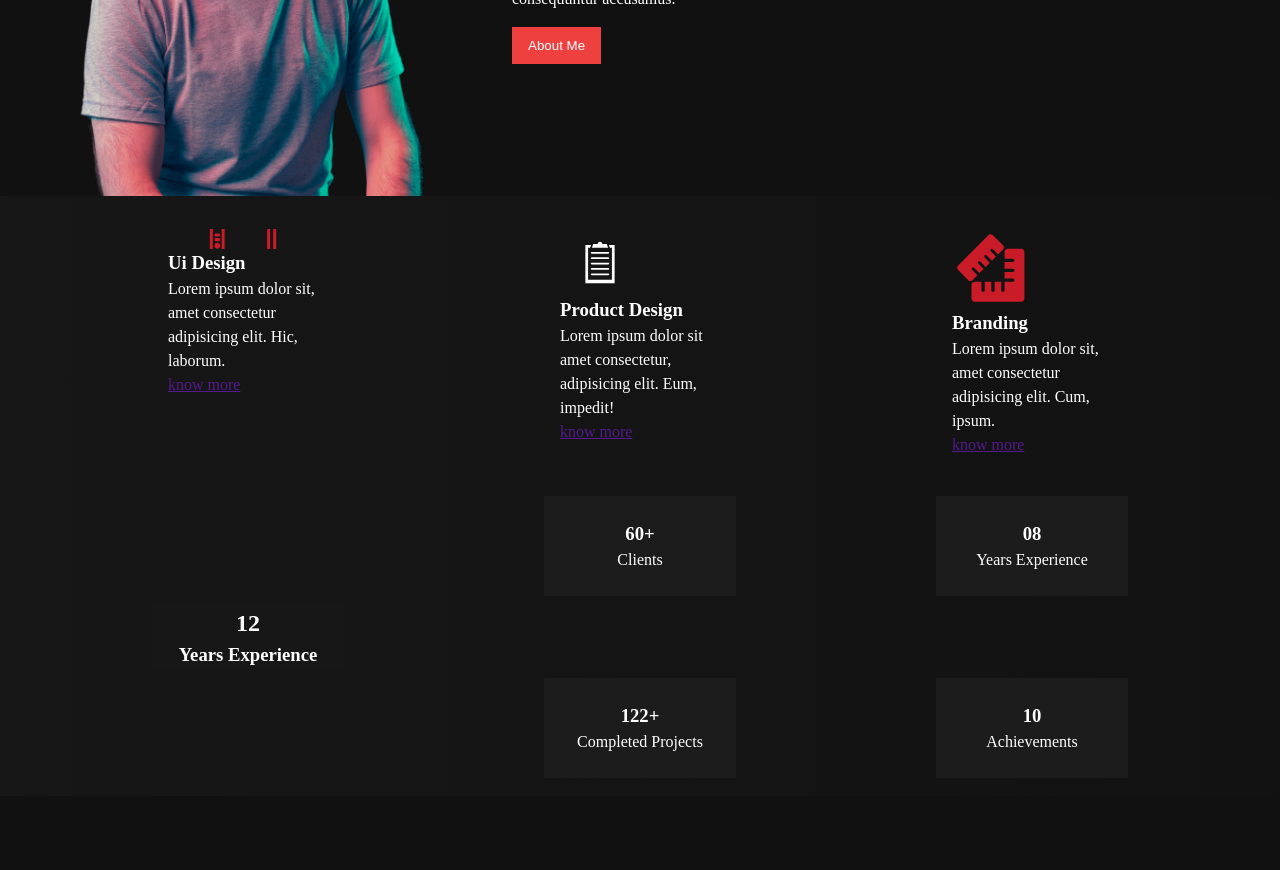
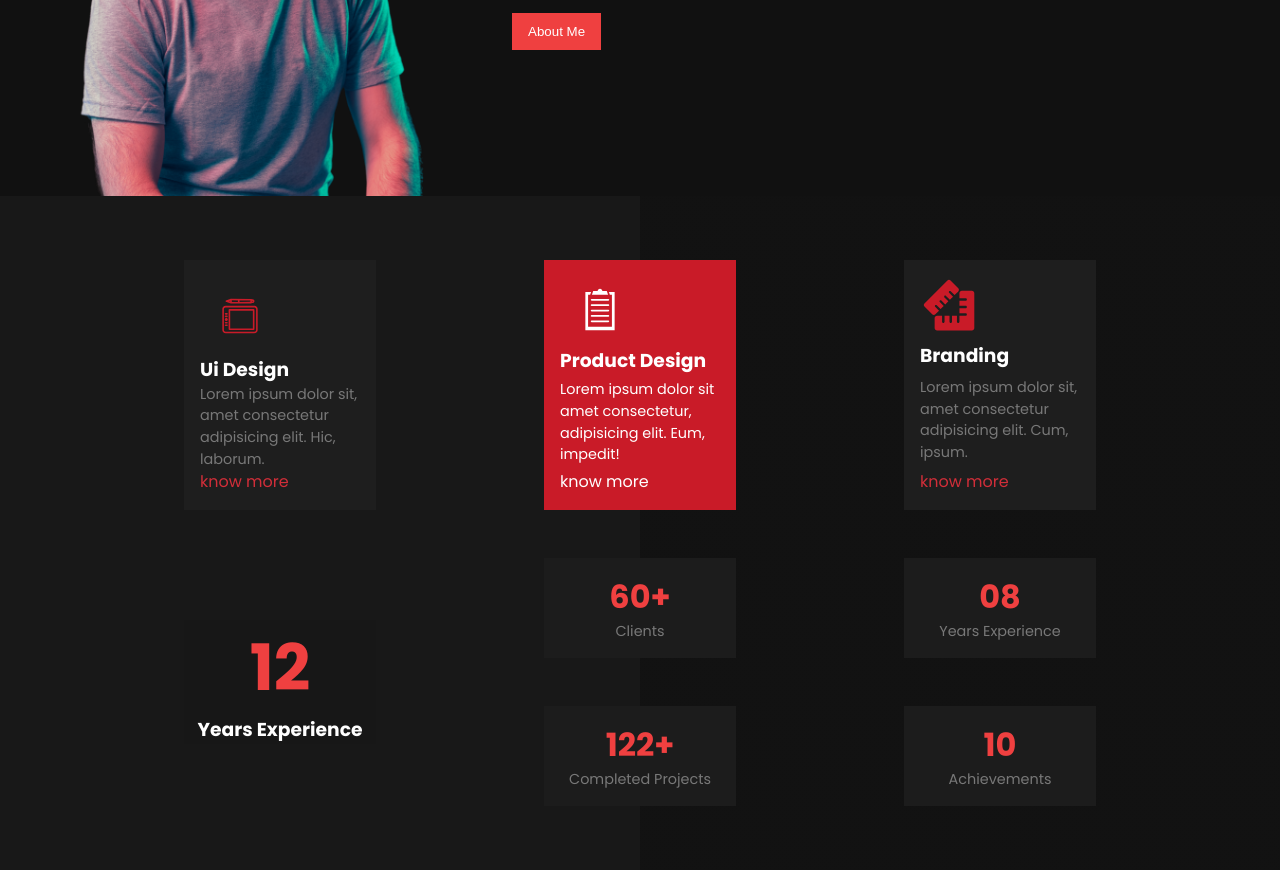
Before and after one commit to aj4abinjacob/HTML-CSS-Projects, a plain HTML site: page Project 15/index.html in a window 1280 px wide. Shown: the part 384-1254 px from the top of the page. Before the commit the page ends 1180 px from the top, so only its background shows below. Drawn offline with Linux system fonts and the light colour scheme.

Commit message:
Skill div added

```diff
--- a/Project 15/index.html
+++ b/Project 15/index.html
@@ -6,6 +6,9 @@
     <meta name="viewport" content="width=device-width, initial-scale=1.0">
     <title>Document</title>
     <link rel="stylesheet" href="style.css">
+    <link rel="preconnect" href="https://fonts.googleapis.com">
+    <link rel="preconnect" href="https://fonts.gstatic.com" crossorigin>
+    <link href="https://fonts.googleapis.com/css2?family=Poppins:wght@200;400;500;600;700&display=swap" rel="stylesheet">
 </head>
 <body>
     <header>
@@ -28,9 +31,10 @@
                 <button>About Me</button>
             </div>
         </div>
+    </header>
         <div class="skills-div">
             <div class="skill-card">
-                <div></div>
+                <img src="./images/tablet.svg" alt="">
                 <h3>Ui Design</h3>
                 <p>Lorem ipsum dolor sit, amet consectetur adipisicing elit. Hic, laborum.</p>
                 <a href="">know more</a>
@@ -69,8 +73,6 @@
                 <h3>10</h3>
                 <p>Achievements</p>
             </div>
-
         </div>
-    </header>
 </body>
 </html>
--- a/Project 15/style.css
+++ b/Project 15/style.css
@@ -52,6 +52,11 @@ below for letters like "p" and that space is added to images by default*/
 
 /* Reset Ends here */
 
+/* *{
+    outline: 1px solid red;
+} */
+
+
 
 :root{
     --body-bg-color: #111111;
@@ -67,11 +72,14 @@ below for letters like "p" and that space is added to images by default*/
 body{
     background-color: var(--body-bg-color);
     color: var(--main-font-color);
+    font-family: 'Poppins', sans-serif;
 }
 
-header{
-    height: 100vh;
+p{
+    color: hsl(0, 0%, 47%);
+    font-size: .9rem;
 }
+
 
 nav{
     margin-left: var(--nav-small-margin);
@@ -93,9 +101,9 @@ nav li{
     cursor: pointer;
 }
 
-nav img{
+/* nav img{
     box-shadow: inset 0 0 99999px rgba(255, 0, 0, 0.5);
-}
+} */
 
 .head-content{
     display: flex;
@@ -133,14 +141,14 @@ button{
 }
 
 .skills-div{
-    background-image: linear-gradient(90deg, hsl(0, 0%, 9%),hsl(0, 0%, 7%));
+    background-image: linear-gradient(90deg, #181818 50%,hsl(0, 0%, 7%) 50%);
     display: grid;
-    width: 100vw;
     grid-template-columns: repeat(3, 15vw);
     gap: 3rem;
     justify-content: space-evenly;
-    height: 75vh;
+    height: fit-content;
     align-items: center;
+    padding: 4rem;
 }
 
 .skills-div > *{
@@ -148,31 +156,53 @@ button{
 }
 
 .skill-card{
-    height: 25vh;
+    height: fit-content;
     display: flex;
     flex-direction: column;
     padding: 1rem;
     justify-content: space-between;
+    background-color: #1e1e1e;
+}
+
+.skill-card a{
+    color: hsl(356, 64%, 50%);
+    text-decoration: none;
 }
 
 .skill-card img{
     width: 150px;
 }
 
-.skill-card:nth-of-type(1) div{
-    background-image: url(./images/tablet.svg);
-    background-repeat: no-repeat;
-    background-size: cover;
-    background-position: center;
-    width: 150px;
-    height: 250px;
+.skill-card:nth-of-type(1) img{
+    width: 80px;
+}
+
+.skill-card:nth-of-type(2){
+    background-color: #c91b28;
+    height: 100%;
+}
+
+.skill-card:nth-of-type(2) p{
+    color: white;
+}
+
+.skill-card:nth-of-type(2) a{
+    color: white;
 }
 
 
-
-.skill-card:nth-of-type(n+2) img{
+.skill-card:nth-of-type(2) img{
     width: 80px;
 }
+
+.skill-card:nth-of-type(3) img{
+    width: 60px;
+}
+
+.skill-card:nth-of-type(3) {
+    height: 100%;
+}
+
 
 .experience-card{
     grid-row: span 2;
@@ -183,6 +213,11 @@ button{
     background: hsl(0, 0%, 9%);
 }
 
+.experience-card h2{
+    font-size: 4rem;
+    color: var(--brand-red);
+}
+
 .small-card{
     display: flex;
     flex-direction: column;
@@ -191,3 +226,8 @@ button{
     background: hsl(0, 0%, 11%);
     height: 12.5vh;
 }
+
+.small-card h3{
+    font-size: 2rem;
+    color: var(--brand-red);
+}
```
